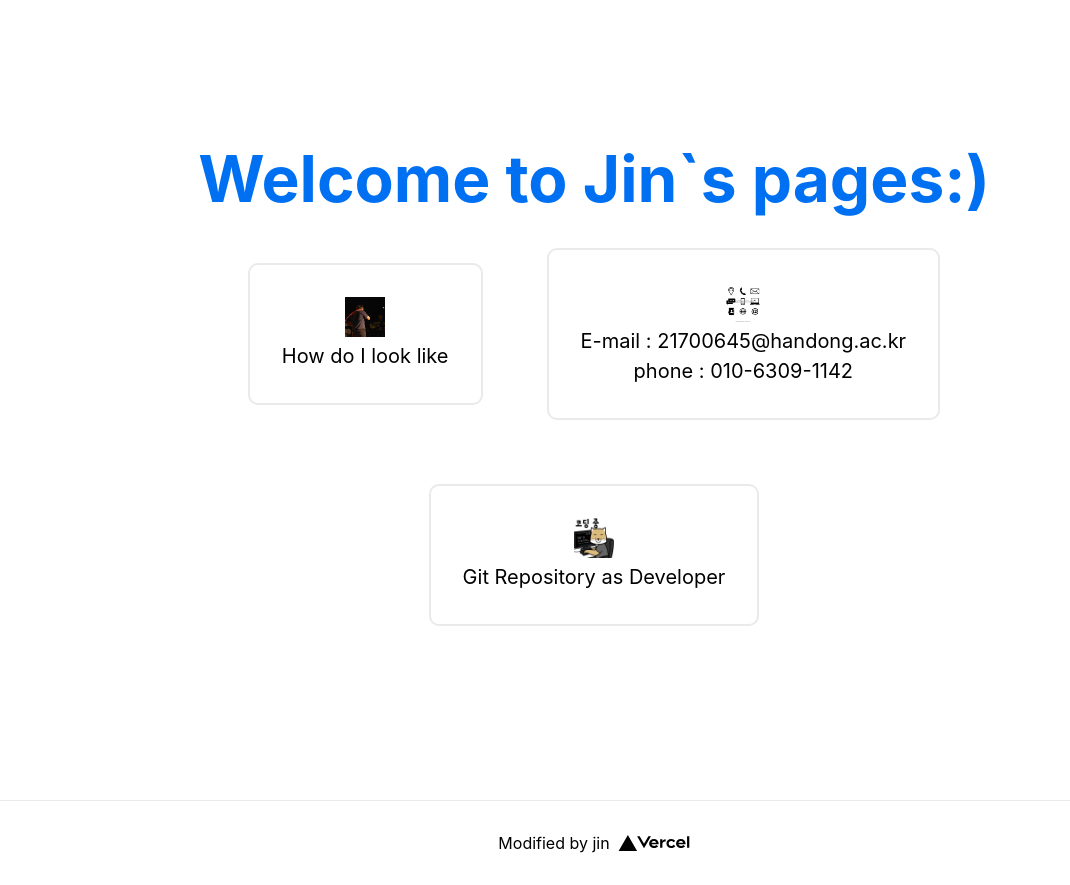
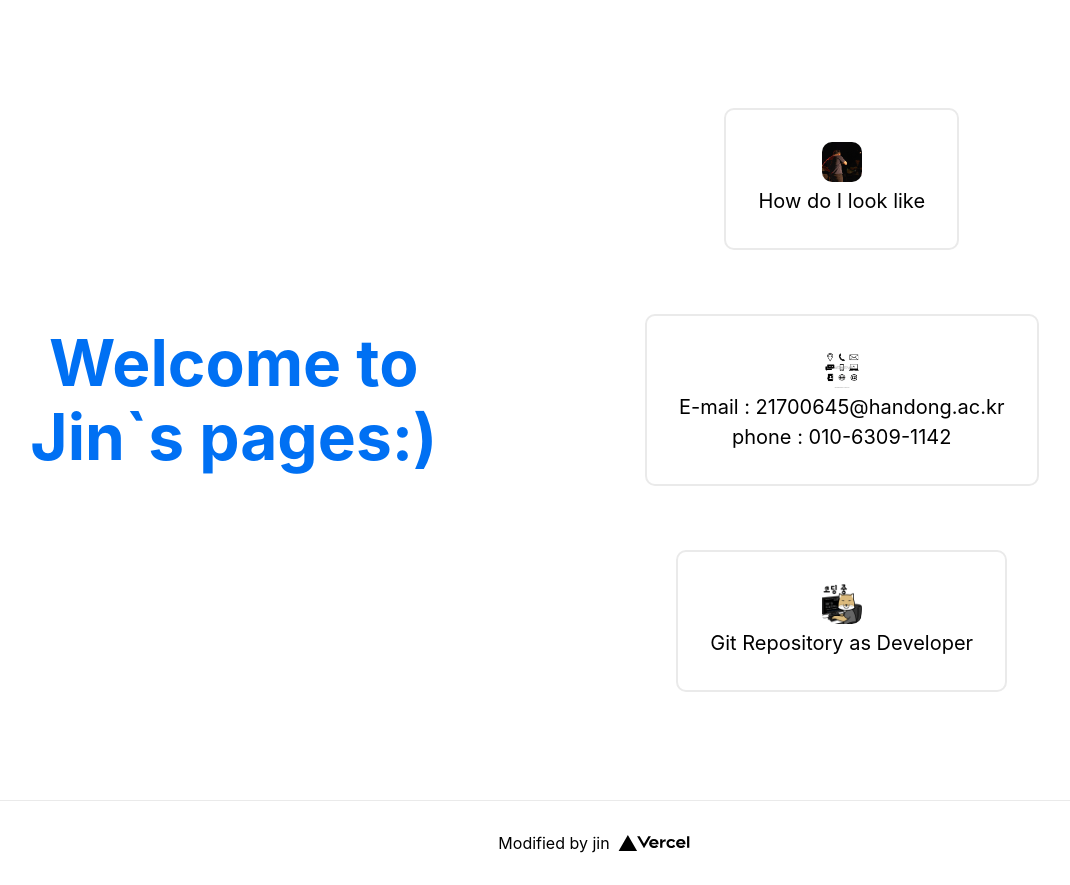
Before and after one commit to Onseted/personal-project-1, a Next.js app: page / in a window 1280 px wide. Shown: the whole page, without its empty margins (46-1116 px from the left). Built offline with nearby package versions, Linux system fonts and the light colour scheme.

Commit message:
"modified"

```diff
--- a/pages/index.js
+++ b/pages/index.js
@@ -40,10 +40,6 @@ export default function Home() {
       </main>
 
 
-
-
-
-
       <footer className={styles.footer}>
         <a
           href="https://vercel.com?utm_source=create-next-app&utm_medium=default-template&utm_campaign=create-next-app"
--- a/styles/Home.module.css
+++ b/styles/Home.module.css
@@ -7,7 +7,7 @@
   padding: 2rem 0;
   flex: 1;
   display: flex;
-  flex-direction: column;
+  flex-direction: row;
   justify-content: center;
   align-items: center;
 }
@@ -38,6 +38,7 @@
   width: 40px;
   height: 40px;
   text-align: center;
+  border-radius: 10px;
 }
 
 .description {
```
